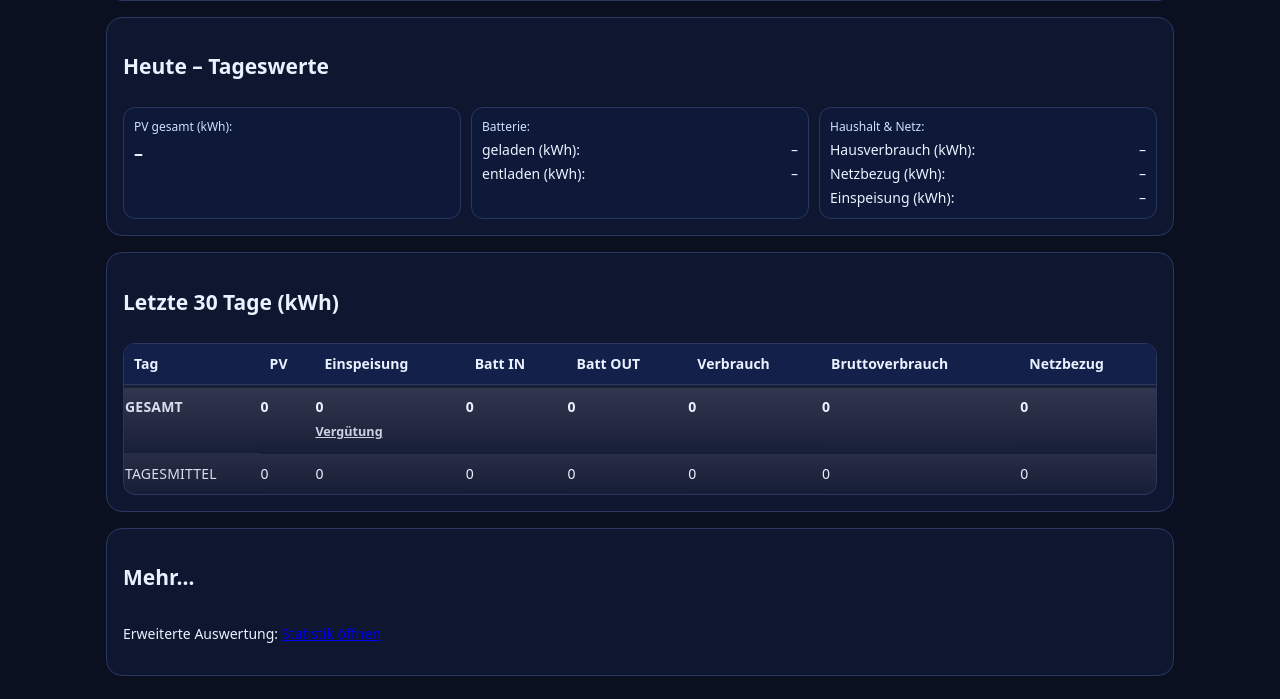
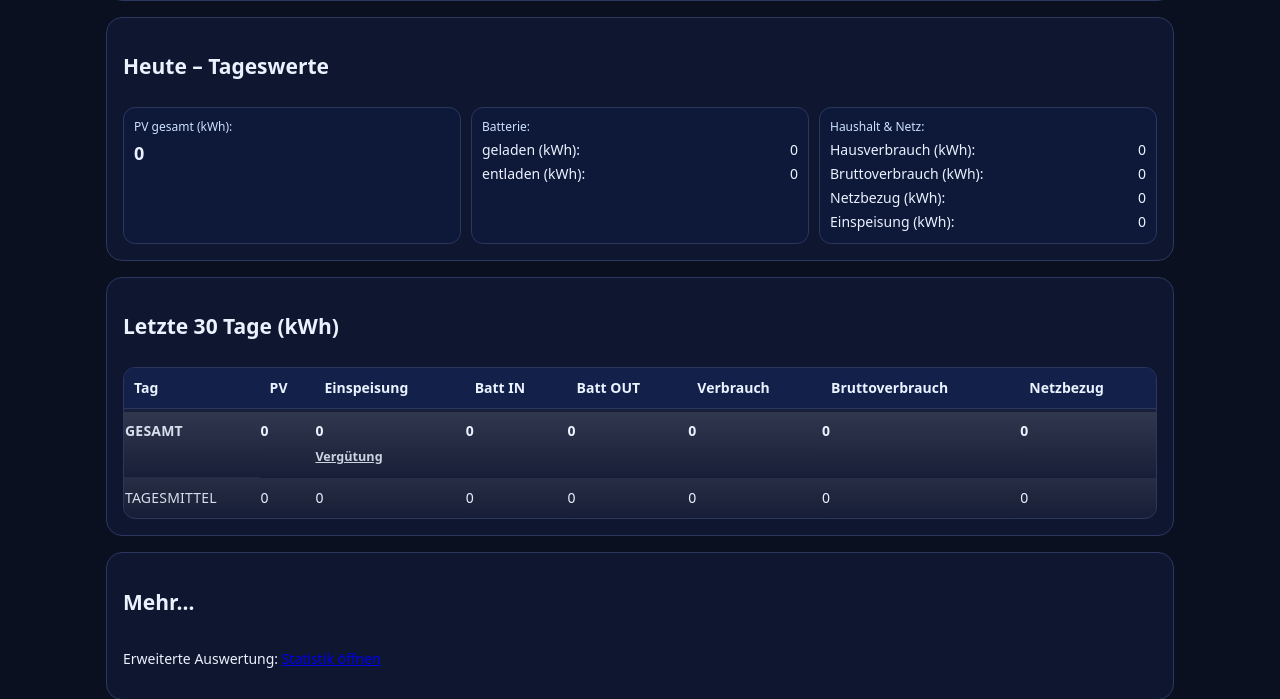
Before and after one commit to Borderlane-HA/PenguinPVDash, a PHP site: page / in a window 1280 px wide. Shown: the part 407-1106 px from the top of the page. Run offline with PHP 8.4, Linux system fonts and the light colour scheme; data that the repository does not hold is empty.

Commit message:
Add files via upload

```diff
--- a/SERVER/index.php
+++ b/SERVER/index.php
@@ -224,6 +224,11 @@ $V_CT_JS   = str_replace(',', '.', $V_CT_RAW); // z. B. "10.45"
         <div class="label"><?= th('t14') ?>:</div>
         <div class="lines">
           <div class="row"><span><?= th('t15') ?> (kWh):</span><span id="k_cons">–</span></div>
+          <!-- NEU: Bruttoverbrauch heute -->
+          <div class="row">
+            <span><?= htmlspecialchars((t('t31_gross')==='t31_gross'?'Bruttoverbrauch':t('t31_gross')),ENT_QUOTES,'UTF-8') ?> (kWh):</span>
+            <span id="k_gross">–</span>
+          </div>
           <div class="row"><span><?= th('t16') ?> (kWh):</span><span id="k_imp">–</span></div>
           <div class="row"><span><?= th('t17') ?> (kWh):</span><span id="k_feed">–</span></div>
         </div>
@@ -333,7 +338,15 @@ async function refreshLive(){
     const p = Math.max(0, Math.min(100, isFinite(soc)?soc:0));
     fill.style.width = p+'%';
     bat.classList.remove('low','mid');
-    if(p<30) bat.classList.add('low'); else if(p<60) bat.classList.add('mid');
+    if(p<30) bat.classList.add('low'); else if(p<60) bat.class.add('mid'); // <- fixed below
+  }
+
+  // **Fix**: classList add mid korrekt
+  if(bat){
+    bat.classList.remove('low','mid');
+    const p = Math.max(0, Math.min(100, isFinite(soc)?soc:0));
+    if(p<30) bat.classList.add('low');
+    else if(p<60) bat.classList.add('mid');
   }
 
   // Node-Glow (fancy) wenn Leistung anliegt
@@ -379,14 +392,25 @@ async function refreshLive(){
   const v5 = flowVisuals(importKW);
   rebuildTokens('tok_grid_house', 'l_grid_house', grid_house_on ? v5.count : 0, v5.dur, 'grid');
 
-  // Tageswerte (kWh)
+  // ===== Heute (kWh) =====
   function tv(x){ return x==null ? '–' : f2(parseFloat(x)); }
-  setText('k_pv',   tv(t.pv_kwh));
-  setText('k_feed', tv(t.feed_in_kwh));
-  setText('k_bin',  tv(t.batt_in_kwh));
-  setText('k_bout', tv(t.batt_out_kwh));
-  setText('k_cons', tv(t.consumption_kwh));
-  setText('k_imp',  tv(t.grid_import_kwh));
+  const t_pv   = parseFloat(t.pv_kwh)           || 0;
+  const t_feed = parseFloat(t.feed_in_kwh)      || 0;
+  const t_bin  = parseFloat(t.batt_in_kwh)      || 0;
+  const t_bout = parseFloat(t.batt_out_kwh)     || 0;
+  const t_imp  = parseFloat(t.grid_import_kwh)  || 0;
+  const t_cons = parseFloat(t.consumption_kwh);       // kann fehlen/„falsch“ laut HA
+
+  // NEU: Bruttoverbrauch heute (Hauslast)
+  const gross_today = (t_pv - t_feed - t_bin) + t_bout + t_imp;
+
+  setText('k_pv',   tv(t_pv));
+  setText('k_feed', tv(t_feed));
+  setText('k_bin',  tv(t_bin));
+  setText('k_bout', tv(t_bout));
+  setText('k_cons', tv(t_cons));
+  setText('k_imp',  tv(t_imp));
+  setText('k_gross', tv(gross_today));
 }
 
 /* ===== History 30 Tage (Peaks/Lows ohne heute) + Summen + Tagesmittel ===== */
@@ -400,7 +424,7 @@ async function refreshHistory(){
   tb.innerHTML = ''; if(tf) tf.innerHTML = '';
 
   // Spalten inkl. berechnetem Bruttoverbrauch
-  // Bruttoverbrauch = PV - Einspeisung + Batt OUT - Batt IN
+  // Bruttoverbrauch (Hauslast) = (PV - Einspeisung - Batt IN) + Batt OUT + Netzbezug
   const cols = ['pv_kwh','feed_in_kwh','batt_in_kwh','batt_out_kwh','consumption_kwh','gross_kwh','grid_import_kwh'];
 
   const isNum = (v)=> Number.isFinite(v);
@@ -413,7 +437,8 @@ async function refreshHistory(){
     const exp  = parseFloat(it.feed_in_kwh);
     const bout = parseFloat(it.batt_out_kwh);
     const bin  = parseFloat(it.batt_in_kwh);
-    return nz(pv) - nz(exp) + nz(bout) - nz(bin);
+    const imp  = parseFloat(it.grid_import_kwh);
+    return nz(pv) - nz(exp) - nz(bin) + nz(bout) + nz(imp);
   }
 
   // Extremwerte ohne heute
```
